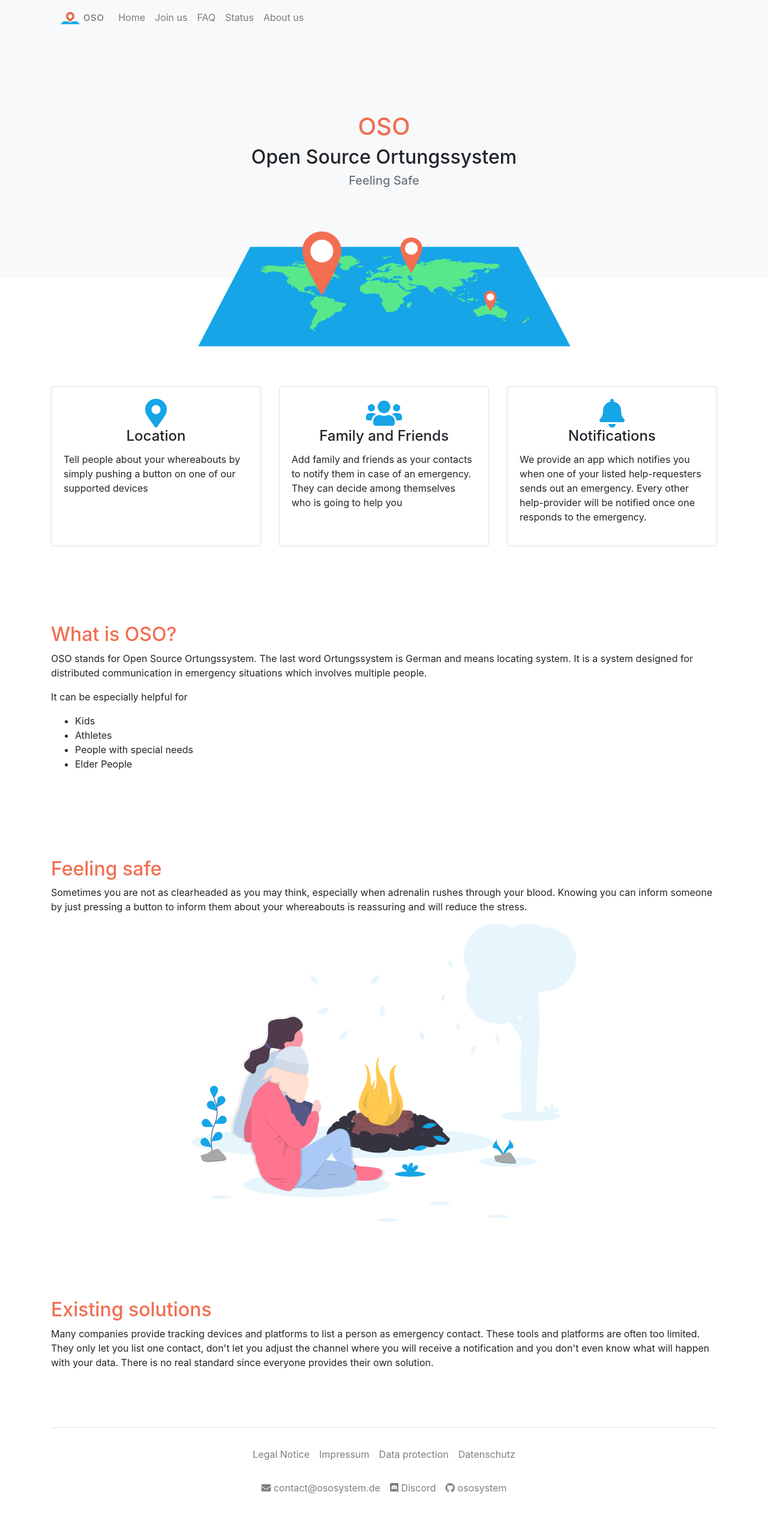
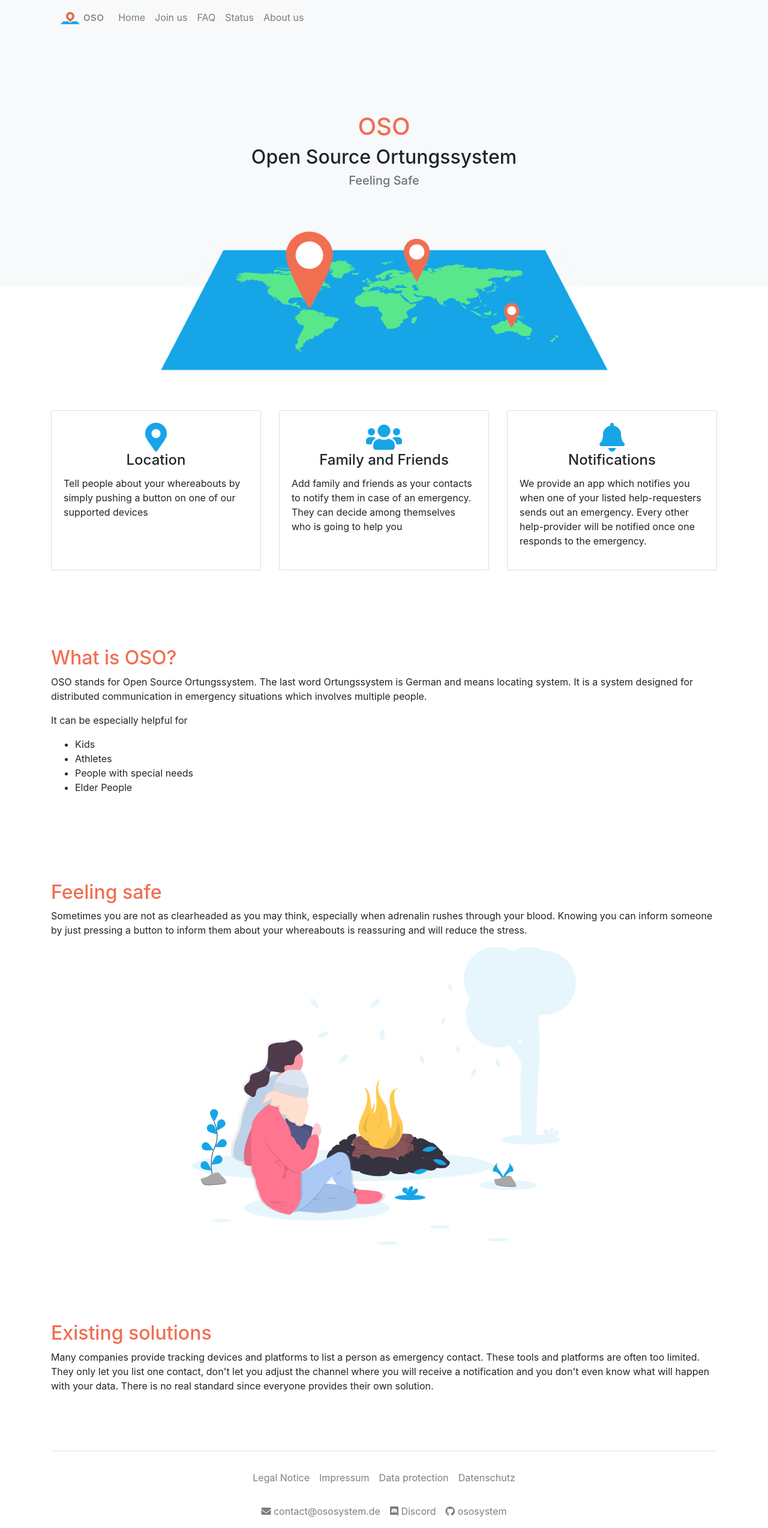
Before and after one commit to OSOSystem/oso-website, a Jekyll site: the page built from index.html, in a window 1280 px wide. Shown: the whole page at 60% size. Built offline with Jekyll 4.4.1, drawn with Linux system fonts in a browser that asks for light colours; nearby versions of some CDN libraries; before the commit the page ends 2509 px from its top, so only the background shows below that.

Commit message:
:art: Minor adjustments

```diff
--- a/index.html
+++ b/index.html
@@ -15,7 +15,7 @@ layout: default
 </div>
 
 <div class="text-center gradient">
-  <img src="assets/images/map.png" class="img-fluid" style="width: 40em;" alt="map"/>
+  <img src="assets/images/map.png" class="img-fluid" style="width: 48em;" alt="map"/>
 </div>
 
 <div class="expand-height">
@@ -107,7 +107,7 @@ layout: default
     </div>
     <div class="row">
       <div class="col text-center">
-        <img src="assets/images/campfire.svg" class="img-fluid" style="width: 40em;"/>
+        <img src="assets/images/campfire.svg" class="img-fluid" style="width: 40em;" alt="campfire"/>
       </div>
     </div>
   </div>
--- a/join.html
+++ b/join.html
@@ -10,7 +10,7 @@ layout: page
 </p>
 
 <div class="my-5 text-center">
-  <img src="assets/images/team-spirit.svg" class="img-fluid" style="width: 40em;"/>
+  <img src="assets/images/team.svg" class="img-fluid" style="width: 40em;" alt="team"/>
 </div>
 
 <p>There are a lot of possibilities to support this project.</p>
--- a/status.html
+++ b/status.html
@@ -5,7 +5,7 @@ layout: page
 <div class="container text-center">
   <div class="row my-5">
     <div class="col">
-      <img src="assets/images/server-status.svg" class="img-fluid" style="width: 40em;">
+      <img src="assets/images/server-status.svg" class="img-fluid" style="width: 40em;" alt="server-status">
     </div>
   </div>
   <div class="row">
```
Also changed, not shown: assets/images/team.svg (renamed from assets/images/team-spirit.svg).
